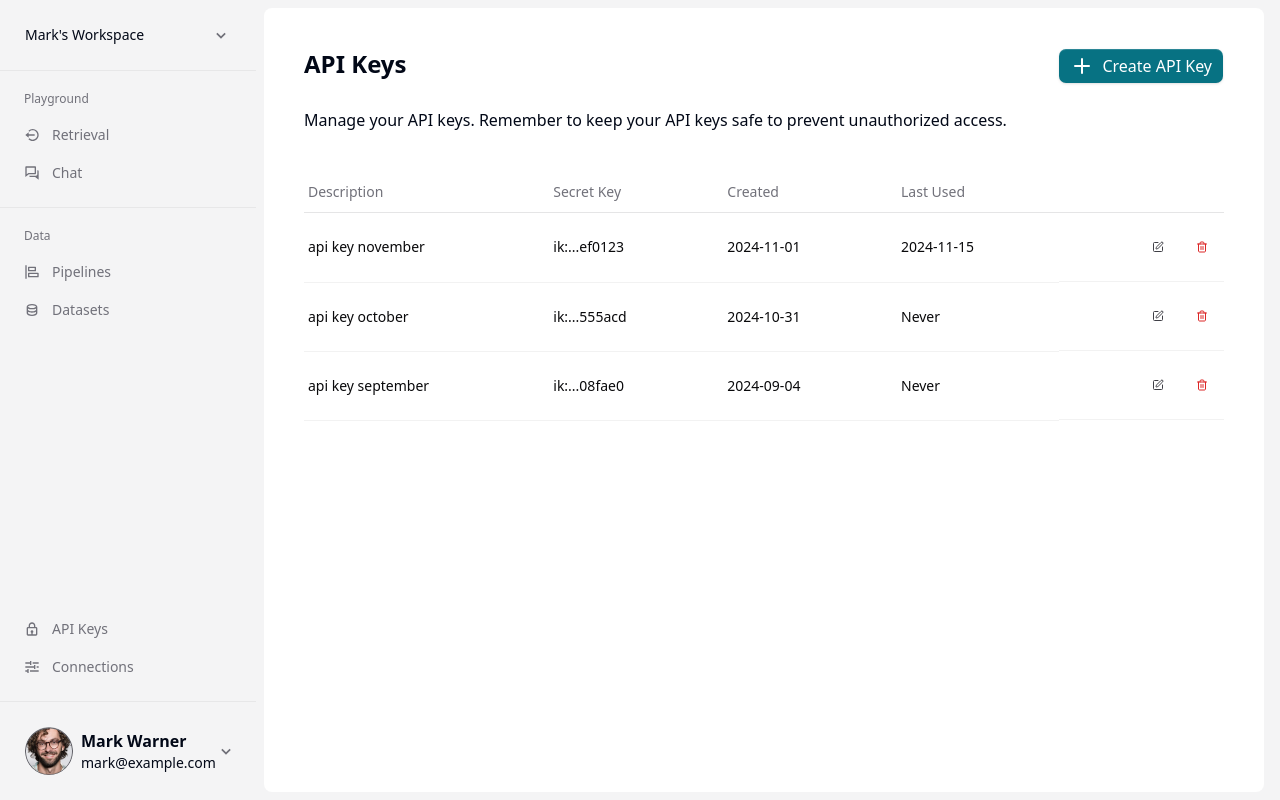
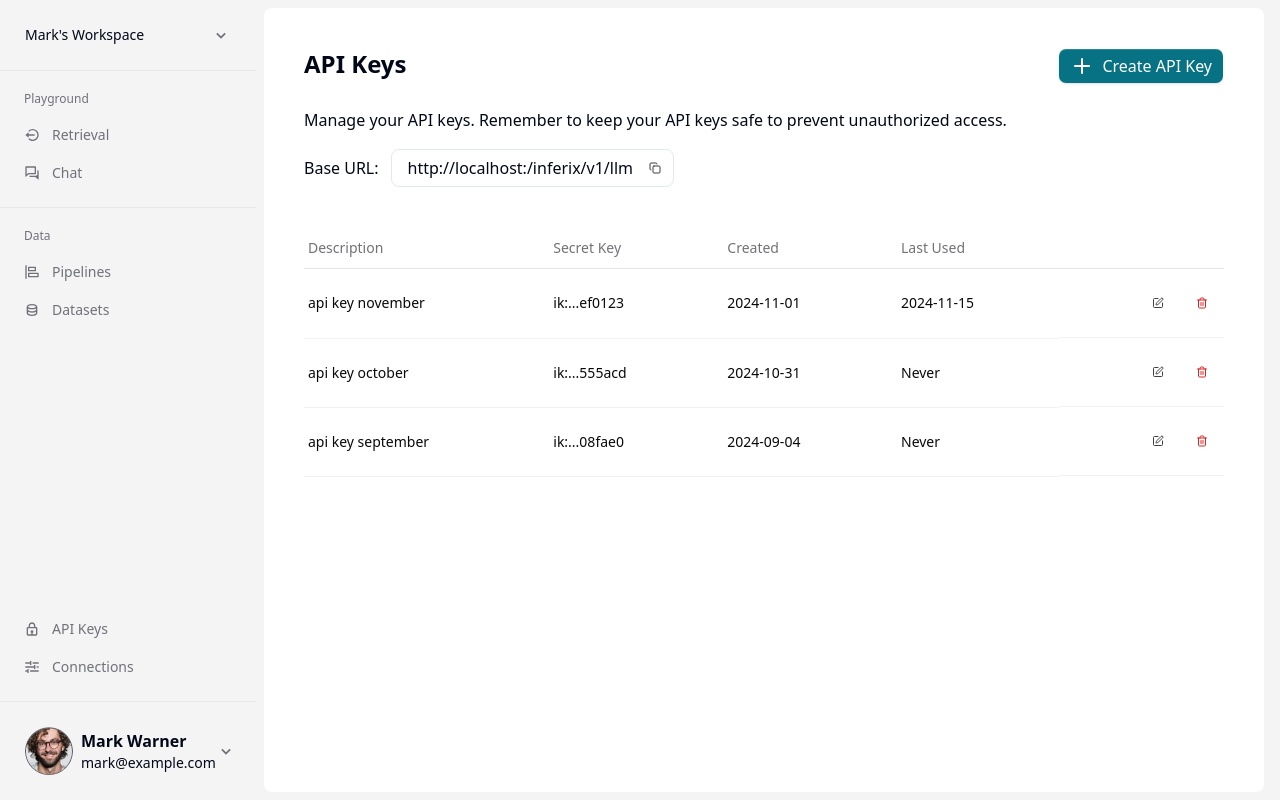
Before and after one commit to YourTechBud/inferix-ui, a Next.js app: page /api-keys in a window 1280 px wide. Built offline with nearby package versions, Linux system fonts and the light colour scheme.

Commit message:
Add base url (#22)
Signed-off-by: Stephen Werronen <stephen.werronen@gmail.com>

```diff
--- a/package.json
+++ b/package.json
@@ -18,9 +18,11 @@
     "framer-motion": "^11.3.2",
     "lucide-react": "^0.408.0",
     "next": "14.2.5",
+    "next-themes": "^0.4.3",
     "react": "^18",
     "react-dom": "^18",
     "react-icons": "^5.3.0",
+    "sonner": "^1.7.0",
     "tailwind-merge": "^2.4.0"
   },
   "devDependencies": {
--- a/src/app/layout.tsx
+++ b/src/app/layout.tsx
@@ -4,6 +4,7 @@ import type { Metadata } from 'next';
 import { Inter as FontSans } from 'next/font/google';
 
 import { cn } from '@/lib/utils';
+import { Toaster } from '@/ui/components/sonner';
 
 const fontSans = FontSans({
   subsets: ['latin'],
@@ -26,6 +27,7 @@ export default function RootLayout({
         className={cn('min-h-screen font-sans antialiased', fontSans.variable)}
       >
         {children}
+        <Toaster />
       </body>
     </html>
   );
--- /dev/null
+++ b/src/ui/components/sonner.tsx
@@ -0,0 +1,31 @@
+'use client';
+
+import { useTheme } from 'next-themes';
+import { Toaster as Sonner } from 'sonner';
+
+type ToasterProps = React.ComponentProps<typeof Sonner>;
+
+const Toaster = ({ ...props }: ToasterProps) => {
+  const { theme = 'system' } = useTheme();
+
+  return (
+    <Sonner
+      theme={theme as ToasterProps['theme']}
+      className="toaster group"
+      toastOptions={{
+        classNames: {
+          toast:
+            'group toast group-[.toaster]:bg-background group-[.toaster]:text-foreground group-[.toaster]:border-border group-[.toaster]:shadow-lg',
+          description: 'group-[.toast]:text-muted-foreground',
+          actionButton:
+            'group-[.toast]:bg-primary group-[.toast]:text-primary-foreground',
+          cancelButton:
+            'group-[.toast]:bg-muted group-[.toast]:text-muted-foreground',
+        },
+      }}
+      {...props}
+    />
+  );
+};
+
+export { Toaster };
--- a/src/ui/widgets/api-keys/APIKeysPage.tsx
+++ b/src/ui/widgets/api-keys/APIKeysPage.tsx
@@ -1,4 +1,9 @@
+import { Copy } from 'lucide-react';
+import { useEffect, useState } from 'react';
+import { toast } from 'sonner';
+
 import { APIKey } from '@/app/(home)/api-keys/page';
+import { Button } from '@/ui/components/button';
 import APIKeyTable from '@/ui/widgets/api-keys/APIKeyTable';
 
 type APIKeysPageProps = {
@@ -10,12 +15,49 @@ export default function APIKeysPage({
   apiKeys,
   removeAPIKey,
 }: APIKeysPageProps) {
+  const [baseUrl, setBaseUrl] = useState('');
+
+  const handleCopy = async () => {
+    await navigator.clipboard.writeText(baseUrl);
+    toast.success('Base URL copied to clipboard!');
+  };
+
+  useEffect(() => {
+    const { protocol, hostname, port } = window.location;
+
+    const isHttpsDefaultPort = protocol === 'https' && port === '443';
+    const isHttpDefaultPort = protocol === 'http' && port === '80';
+    const isDefaultPort = isHttpsDefaultPort || isHttpDefaultPort;
+
+    setBaseUrl(
+      `${protocol}//${hostname}${isDefaultPort ? '' : ':' + port}/inferix/v1/llm`,
+    );
+  }, []);
+
   return (
     <>
       <p>
         Manage your API keys. Remember to keep your API keys safe to prevent
         unauthorized access.
       </p>
+      <div className="mt-4 flex items-center gap-2">
+        <p className="py-2">Base URL:</p>
+        {baseUrl && (
+          <>
+            <div className="ml-1 flex items-center gap-1 rounded-lg border pl-4">
+              <p>{baseUrl}</p>
+              <Button
+                plain
+                size="icon"
+                aria-label="Copy base URL"
+                onClick={handleCopy}
+              >
+                <Copy />
+              </Button>
+            </div>
+          </>
+        )}
+      </div>
       <APIKeyTable apiKeys={apiKeys} removeAPIKey={removeAPIKey} />
     </>
   );
```
Also changed, not shown: 1 other file (tests, documents, lock files or other folders).
